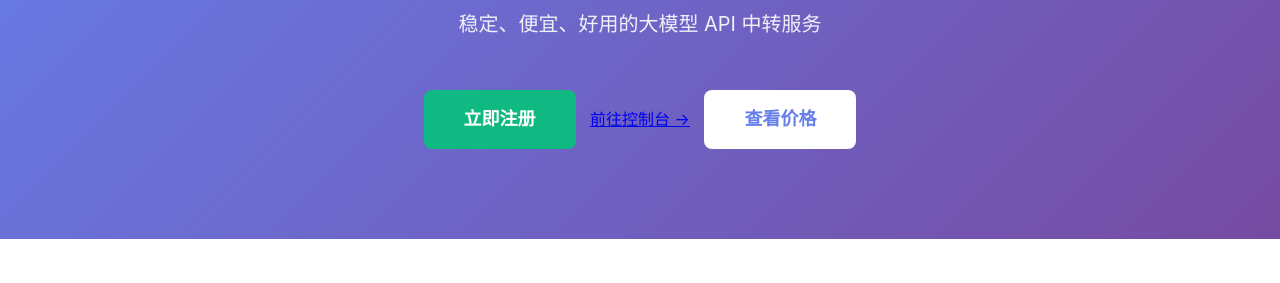
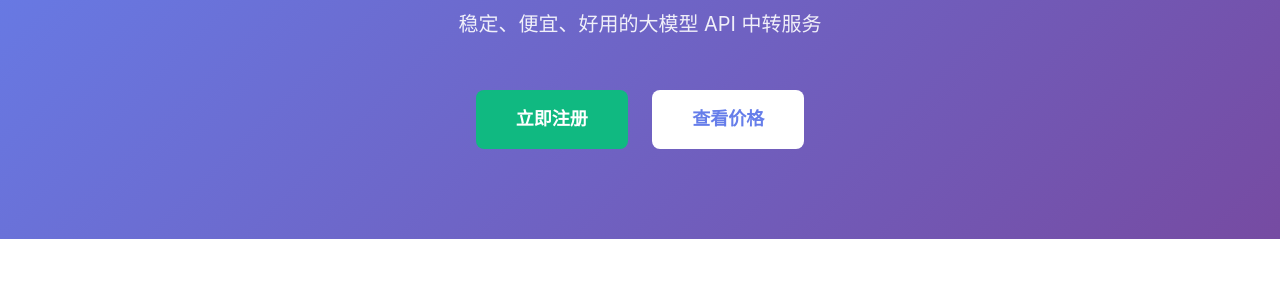
Before and after one commit to 1462181444-arch/ai-api-website, a website: page index.html in a window 1280 px wide. Shown: the part 169-452 px from the top of the page. Drawn offline with Linux system fonts and the light colour scheme.

Commit message:
Add comments for registration actions in index.html
Added comments for registration links in the HTML.

```diff
--- a/index.html
+++ b/index.html
@@ -136,8 +136,8 @@
     <div class="hero">
         <h1>尚书科技 AI 开放平台</h1>
         <p>稳定、便宜、好用的大模型 API 中转服务</p>
-        <a href="https://api.aisscoper.com/register" class="btn btn-primary">立即注册</a>
-        <a href="https://api-con.netlify.app/" target="_blank" class="btn-console">前往控制台 →</a>
+        <!-- 立即注册：直接跳转，无中间步骤 -->
+        <a href="https://api.aisscopper.com/register" class="btn btn-primary">立即注册</a>
         <a href="#pricing" class="btn">查看价格</a>
     </div>
 
@@ -190,6 +190,7 @@
                     <li>有效期 1 年</li>
                     <li>邮件技术支持</li>
                 </ul>
+                <!-- 立即开通：直接跳转注册页 -->
                 <a href="https://api.aisscopper.com/register" class="btn btn-primary" style="display:block;">立即开通</a>
             </div>
             <div class="price-card popular">
```
